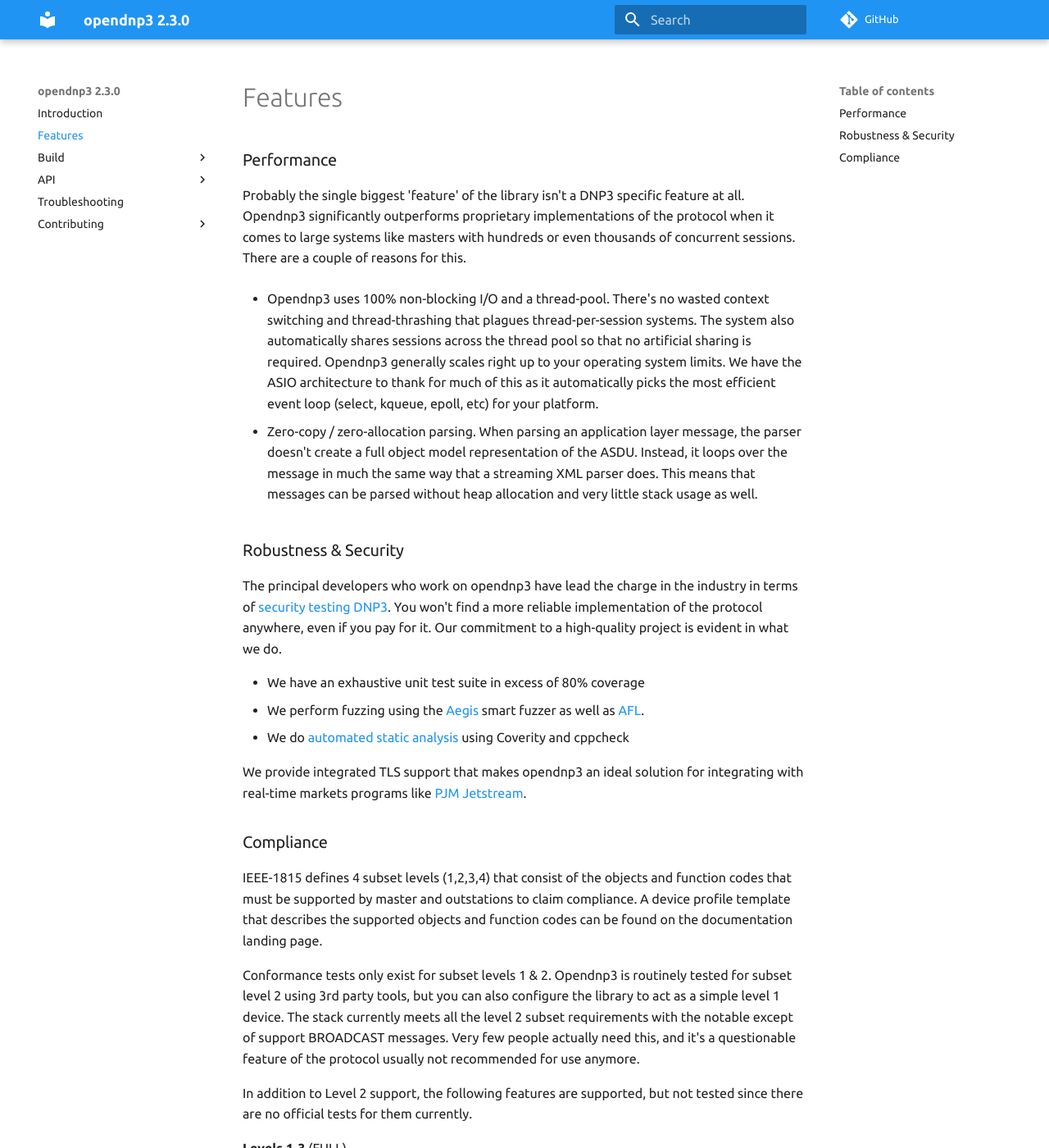
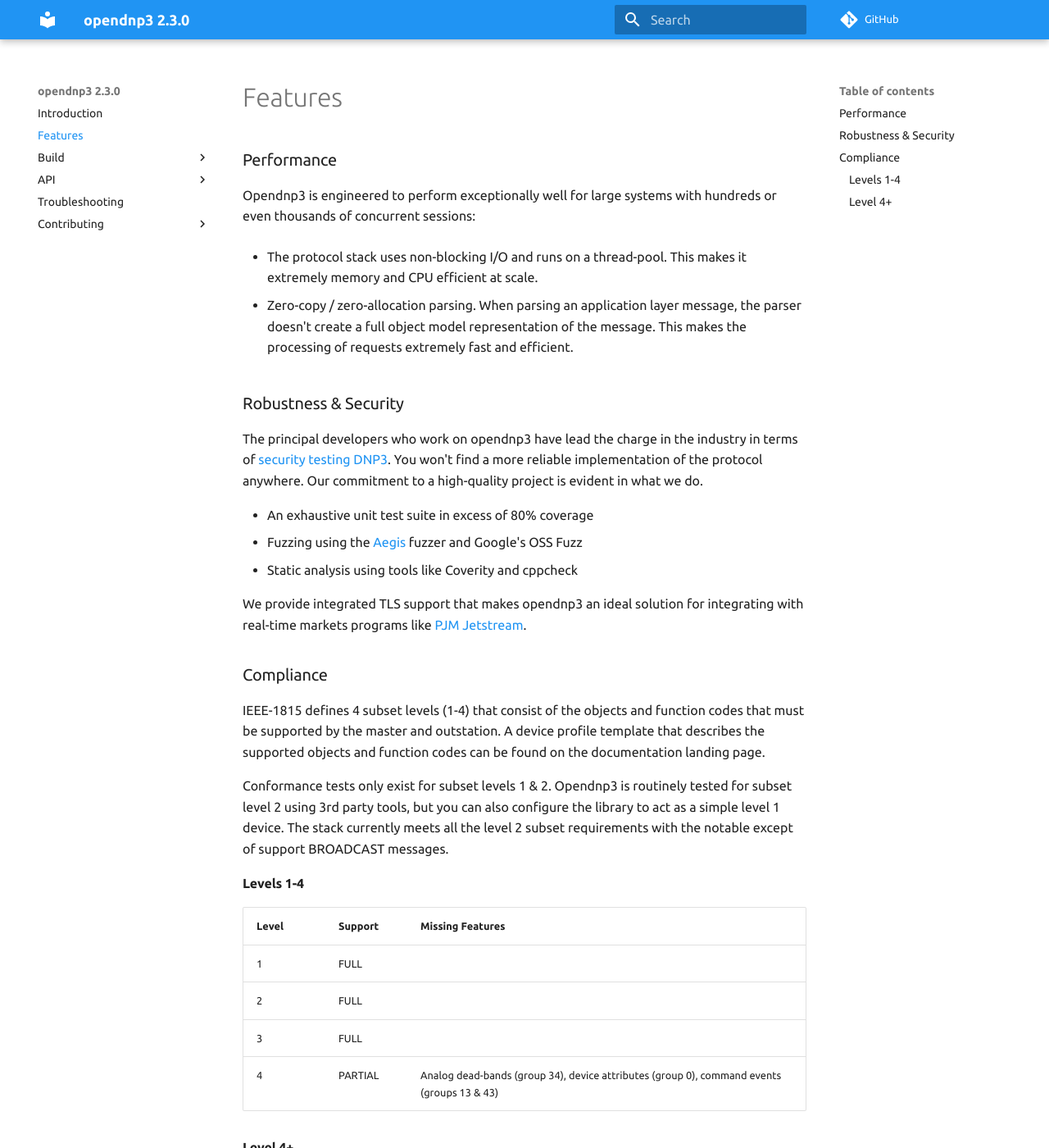
Before and after one commit to dnp3/opendnp3-guide, an MkDocs documentation site: the page built from docs/features/features.md, in a window 1280 px wide and 1400 px high. Shown: the whole window at 82% size. Built offline with MkDocs 1.6.1 and Material for MkDocs 9.7.7, drawn with Linux system fonts in a browser that asks for light colours; comment, search, counter and statistics services are not loaded; some of the changed text lies outside the part shown.

Commit message:
update the features page

```diff
--- a/docs/features/features.md
+++ b/docs/features/features.md
@@ -1,58 +1,51 @@
 ### Performance
 
-Probably the single biggest 'feature' of the library isn't a DNP3 specific feature at all. Opendnp3 significantly outperforms
-proprietary implementations of the protocol when it comes to large systems like masters with hundreds or even thousands of
-concurrent sessions. There are a couple of reasons for this.
+Opendnp3 is engineered to perform exceptionally well for large systems with hundreds or even thousands of concurrent sessions:
 
-* Opendnp3 uses 100% non-blocking I/O and a thread-pool. There's no wasted context switching and thread-thrashing that plagues
-thread-per-session systems.  The system also automatically shares sessions across the thread pool so that no artificial sharing is
-required. Opendnp3 generally scales right up to your operating system limits.  We have the ASIO architecture to thank for
-much of this as it automatically picks the most efficient event loop (select, kqueue, epoll, etc) for your platform.
+* The protocol stack uses non-blocking I/O and runs on a thread-pool. This makes it extremely memory and CPU efficient at scale.
 
 * Zero-copy / zero-allocation parsing. When parsing an application layer message, the parser doesn't create a full object model
-representation of the ASDU. Instead, it loops over the message in much the same way that a streaming XML parser does. This means
-that messages can be parsed without heap allocation and very little stack usage as well.
+representation of the message. This makes the processing of requests extremely fast and efficient.
 
 ### Robustness & Security
 
 The principal developers who work on opendnp3 have lead the charge in the industry in terms of [security testing DNP3](https://www.automatak.com/robus).
-You won't find a more reliable implementation of the protocol anywhere, even if you pay for it. Our commitment to a high-quality
-project is evident in what we do.
+You won't find a more reliable implementation of the protocol anywhere. Our commitment to a high-quality project is evident in what we do.
 
-* We have an exhaustive unit test suite in excess of 80% coverage
-* We perform fuzzing using the [Aegis](https://www.automatak.com/aegis) smart fuzzer as well as [AFL](http://http://lcamtuf.coredump.cx/afl/).
-* We do [automated static analysis](https://www.automatak.com/jenkins) using Coverity and cppcheck
+* An exhaustive unit test suite in excess of 80% coverage
+* Fuzzing using the [Aegis](https://www.automatak.com/aegis) fuzzer and Google's OSS Fuzz
+* Static analysis using tools like Coverity and cppcheck
 
 We provide integrated TLS support that makes opendnp3 an ideal solution for integrating with real-time markets programs like
 [PJM Jetstream](http://www.pjm.com/markets-and-operations/etools/jetstream.aspx).
 
 ### Compliance
 
-IEEE-1815 defines 4 subset levels (1,2,3,4) that consist of the objects and function codes that must be supported by master and
-outstations to claim compliance. A device profile template that describes the supported objects and function codes can be found
-on the documentation landing page.
+IEEE-1815 defines 4 subset levels (1-4) that consist of the objects and function codes that must be supported by the master and
+outstation. A device profile template that describes the supported objects and function codes can be found on the documentation
+landing page.
 
 Conformance tests only exist for subset levels 1 & 2. Opendnp3 is routinely tested for subset level 2 using 3rd party tools, but
 you can also configure the  library to act as a simple level 1 device. The stack currently meets all the level 2 subset requirements
-with the notable except of support BROADCAST messages.  Very few people actually need this, and it's a questionable feature of the
-protocol usually not recommended for use anymore.
+with the notable except of support BROADCAST messages.
 
- In addition to Level 2 support, the following features are supported, but not tested since there are no official tests for them currently.
+#### Levels 1-4
 
-**Levels 1-3** (FULL)
+| Level   | Support | Missing Features                              |
+|---------|---------|-----------------------------------------------|
+|    1    | FULL    |                                               |
+|    2    | FULL    |                                               |
+|    3    | FULL    |                                               |
+|    4    | PARTIAL | Analog dead-bands (group 34), device attributes (group 0), command events (groups 13 & 43) |
 
-**Level 4** (PARTIAL)
+#### Level 4+
 
-* No support for analog dead-band objects (group 34)
-* Only the master supports command event objects (groups 13 & 43)
-* No support for device attributes (group 0)
+| Feature                         | Support | Comment                                       |
+|---------------------------------|---------|-----------------------------------------------|
+| Octet strings (group 110/11)    | FULL    | Empty strings not allowed                     |
+| Virtual Terminal                | NONE    |                                               |
+| Secure Authentication           | NONE    | USE TLS!!!                                    |
+| File Transfer                   | NONE    |                                               |
+| Datasets                        | NONE    |                                               |
 
-**Functionality not part of any level subset**
-
-* The master supports reading octet strings (Group 110/111), the outstation has no support for sending them.
-* No support for virtual terminal objects
-* No support for file transfer
-* No support for data-sets
-* No support for secure authentication
-
-If your integration requires some functionality not currently implemented, consider sponsoring the additions
+If your integration requires some functionality not currently implemented, consider sponsoring the additions.
```
